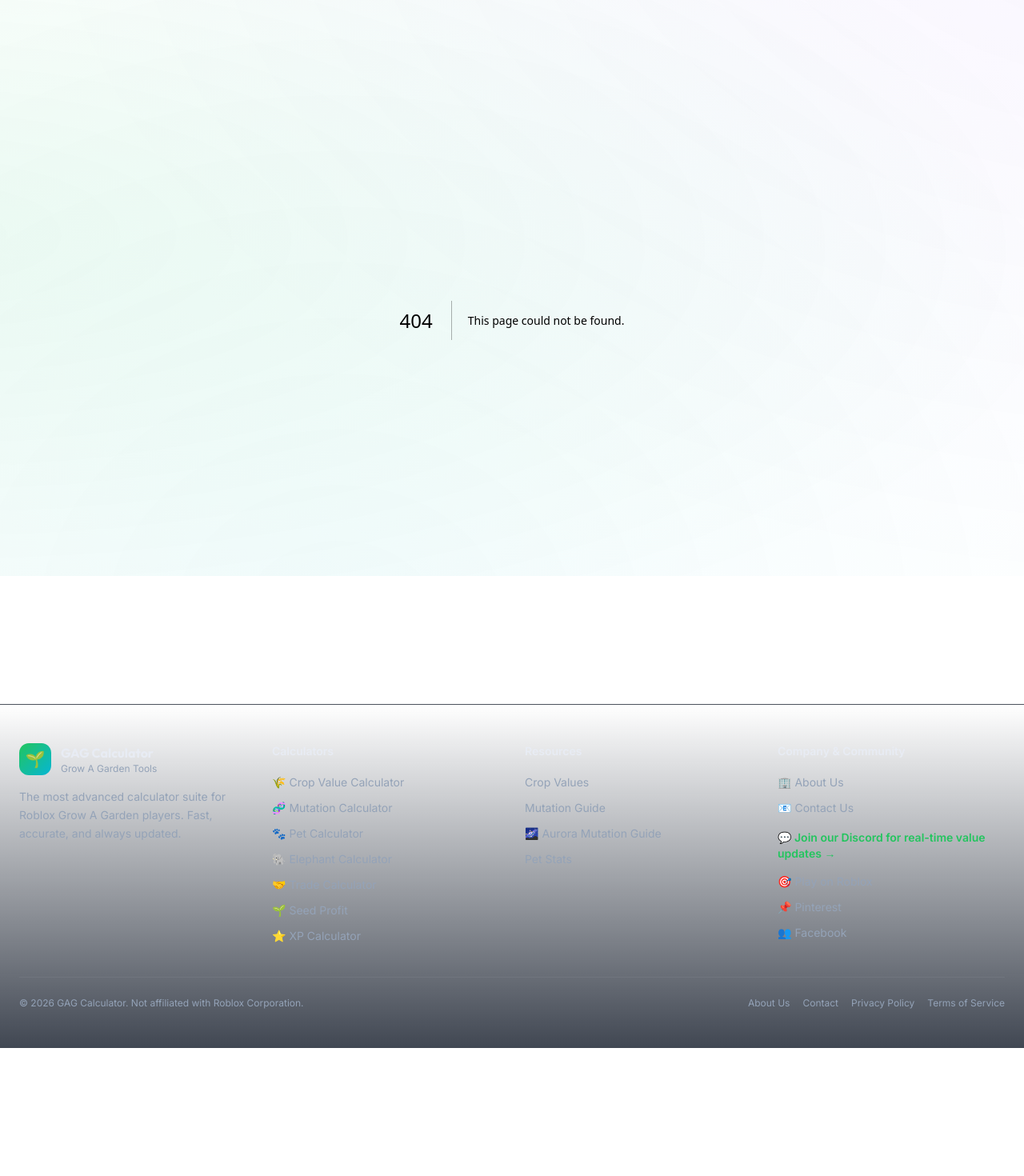
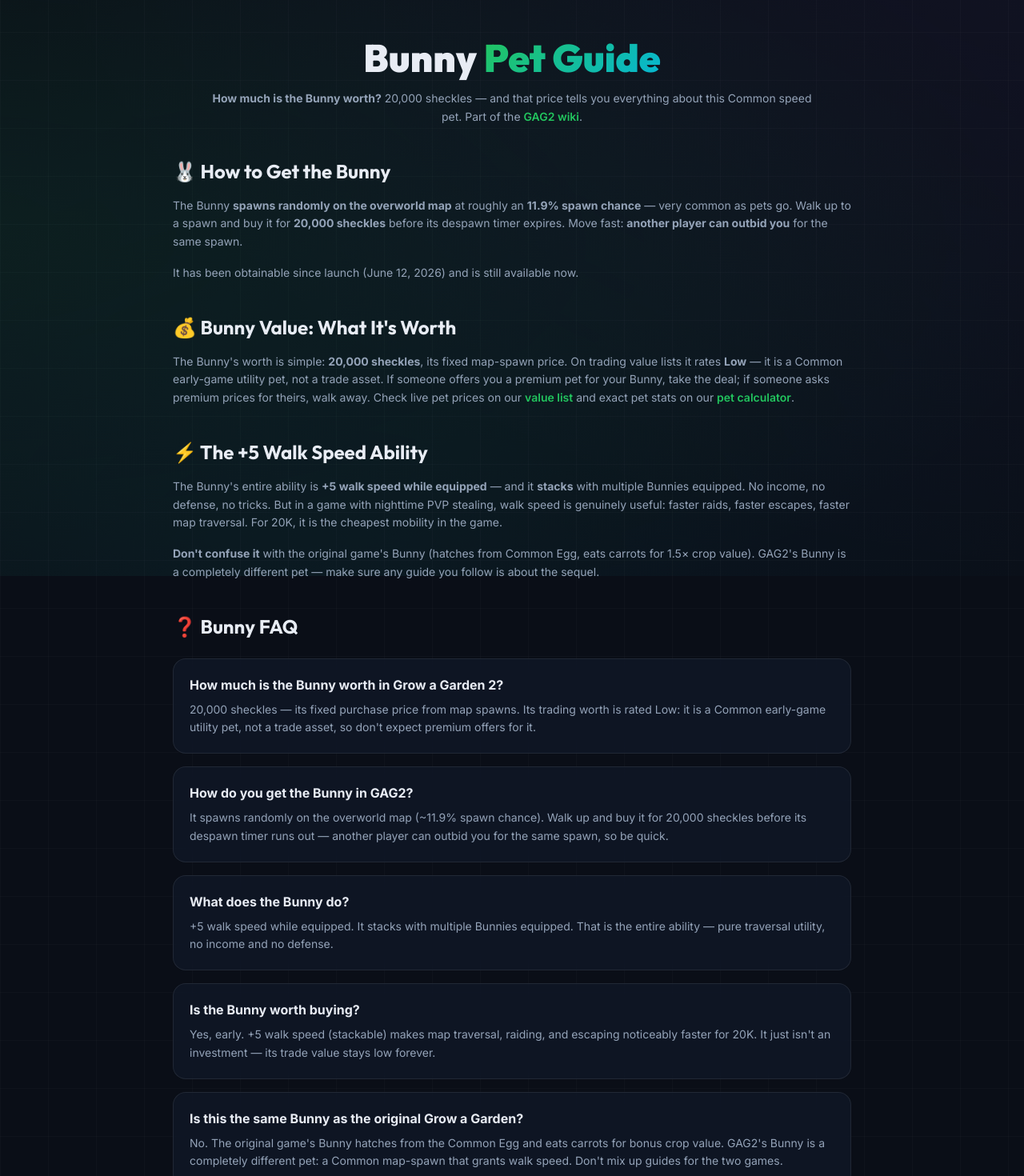
Before and after one commit to liveetcstream-beep/grow-a-garden-calculator, a Next.js app: page /grow-a-garden-2/wiki/pets/bunny in a window 1280 px wide. Before the commit this address had no page. Shown: the part 80-1550 px from the top of the page at 80% size. Before the commit the page ends 1390 px from the top, so only its background shows below. Built offline with nearby package versions, Linux system fonts and the light colour scheme.

Commit message:
Add Bunny spoke page (GAG2 wiki)

```diff
--- /dev/null
+++ b/src/app/grow-a-garden-2/wiki/pets/bunny/page.tsx
@@ -0,0 +1,131 @@
+import type { Metadata } from "next";
+import Link from "next/link";
+import { getCanonical } from "@/lib/canonical";
+
+const pageTitle = "How Much Is the Bunny Worth in Grow a Garden 2?";
+const pageDesc = "Bunny value in Grow a Garden 2: 20,000 sheckles from map spawns, +5 walk speed ability, and why its trade value is low.";
+
+export const metadata: Metadata = {
+  title: pageTitle,
+  description: pageDesc,
+  keywords: ["how much is bunny worth", "bunny grow a garden 2", "bunny pet gag2", "bunny value", "grow a garden 2 pets", "bunny pet ability"],
+  alternates: { canonical: getCanonical("/grow-a-garden-2/wiki/pets/bunny") },
+  openGraph: {
+    title: pageTitle,
+    description: pageDesc,
+    url: "https://growagardencalcs.com/grow-a-garden-2/wiki/pets/bunny",
+    siteName: "Grow A Garden Calculator",
+    type: "website",
+  },
+};
+
+const faqs = [
+  {
+    q: "How much is the Bunny worth in Grow a Garden 2?",
+    a: "20,000 sheckles — its fixed purchase price from map spawns. Its trading worth is rated Low: it is a Common early-game utility pet, not a trade asset, so don't expect premium offers for it.",
+  },
+  {
+    q: "How do you get the Bunny in GAG2?",
+    a: "It spawns randomly on the overworld map (~11.9% spawn chance). Walk up and buy it for 20,000 sheckles before its despawn timer runs out — another player can outbid you for the same spawn, so be quick.",
+  },
+  {
+    q: "What does the Bunny do?",
+    a: "+5 walk speed while equipped. It stacks with multiple Bunnies equipped. That is the entire ability — pure traversal utility, no income and no defense.",
+  },
+  {
+    q: "Is the Bunny worth buying?",
+    a: "Yes, early. +5 walk speed (stackable) makes map traversal, raiding, and escaping noticeably faster for 20K. It just isn't an investment — its trade value stays low forever.",
+  },
+  {
+    q: "Is this the same Bunny as the original Grow a Garden?",
+    a: "No. The original game's Bunny hatches from the Common Egg and eats carrots for bonus crop value. GAG2's Bunny is a completely different pet: a Common map-spawn that grants walk speed. Don't mix up guides for the two games.",
+  },
+];
+
+const faqSchema = {
+  "@context": "https://schema.org",
+  "@type": "FAQPage",
+  mainEntity: faqs.map((f) => ({
+    "@type": "Question",
+    name: f.q,
+    acceptedAnswer: { "@type": "Answer", text: f.a },
+  })),
+};
+
+export default function BunnyGuide() {
+  return (
+    <div className="max-w-4xl mx-auto px-4 sm:px-6 py-12">
+      <script
+        type="application/ld+json"
+        dangerouslySetInnerHTML={{ __html: JSON.stringify(faqSchema) }}
+      />
+      <div className="text-center mb-10">
+        <h1 className="text-4xl sm:text-5xl font-black mb-4" style={{ fontFamily: "var(--font-display)", color: "var(--foreground)" }}>
+          Bunny <span style={{ background: "var(--gradient-1)", WebkitBackgroundClip: "text", WebkitTextFillColor: "transparent" }}>Pet Guide</span>
+        </h1>
+        <p className="text-sm max-w-3xl mx-auto leading-relaxed" style={{ color: "var(--muted)" }}>
+          <strong>How much is the Bunny worth?</strong> 20,000 sheckles — and that price tells you everything about this
+          Common speed pet. Part of the <Link href="/grow-a-garden-2/wiki" className="text-[var(--primary)] hover:underline font-semibold">GAG2 wiki</Link>.
+        </p>
+      </div>
+
+      <div className="space-y-10 text-sm leading-relaxed" style={{ color: "var(--muted)" }}>
+        <section>
+          <h2 className="text-2xl font-bold mb-4 text-left" style={{ fontFamily: "var(--font-display)", color: "var(--foreground)" }}>
+            🐰 How to Get the Bunny
+          </h2>
+          <p className="mb-4">
+            The Bunny <strong>spawns randomly on the overworld map</strong> at roughly an <strong>11.9% spawn chance</strong> —
+            very common as pets go. Walk up to a spawn and buy it for <strong>20,000 sheckles</strong> before its despawn timer
+            expires. Move fast: <strong>another player can outbid you</strong> for the same spawn.
+          </p>
+          <p className="mb-4">
+            It has been obtainable since launch (June 12, 2026) and is still available now.
+          </p>
+        </section>
+
+        <section>
+          <h2 className="text-2xl font-bold mb-4 text-left" style={{ fontFamily: "var(--font-display)", color: "var(--foreground)" }}>
+            💰 Bunny Value: What It's Worth
+          </h2>
+          <p className="mb-4">
+            The Bunny's worth is simple: <strong>20,000 sheckles</strong>, its fixed map-spawn price. On trading value lists it
+            rates <strong>Low</strong> — it is a Common early-game utility pet, not a trade asset. If someone offers you a premium
+            pet for your Bunny, take the deal; if someone asks premium prices for theirs, walk away. Check live pet prices on our <Link href="/value-list" className="text-[var(--primary)] hover:underline font-semibold">value list</Link> and
+            exact pet stats on our <Link href="/pet-calculator" className="text-[var(--primary)] hover:underline font-semibold">pet calculator</Link>.
+          </p>
+        </section>
+
+        <section>
+          <h2 className="text-2xl font-bold mb-4 text-left" style={{ fontFamily: "var(--font-display)", color: "var(--foreground)" }}>
+            ⚡ The +5 Walk Speed Ability
+          </h2>
+          <p className="mb-4">
+            The Bunny's entire ability is <strong>+5 walk speed while equipped</strong> — and it <strong>stacks</strong> with
+            multiple Bunnies equipped. No income, no defense, no tricks. But in a game with nighttime PVP stealing, walk speed
+            is genuinely useful: faster raids, faster escapes, faster map traversal. For 20K, it is the cheapest mobility in
+            the game.
+          </p>
+          <p className="mb-4">
+            <strong>Don't confuse it</strong> with the original game's Bunny (hatches from Common Egg, eats carrots for 1.5× crop
+            value). GAG2's Bunny is a completely different pet — make sure any guide you follow is about the sequel.
+          </p>
+        </section>
+
+        <section>
+          <h2 className="text-2xl font-bold mb-6 text-left" style={{ fontFamily: "var(--font-display)", color: "var(--foreground)" }}>
+            ❓ Bunny FAQ
+          </h2>
+          <div className="space-y-4">
+            {faqs.map((faq, i) => (
+              <div key={i} className="glass-card-static p-5">
+                <h3 className="text-base font-bold mb-2" style={{ color: "var(--foreground)" }}>{faq.q}</h3>
+                <p className="text-sm leading-relaxed" style={{ color: "var(--muted)" }}>{faq.a}</p>
+              </div>
+            ))}
+          </div>
+        </section>
+      </div>
+    </div>
+  );
+}
```
